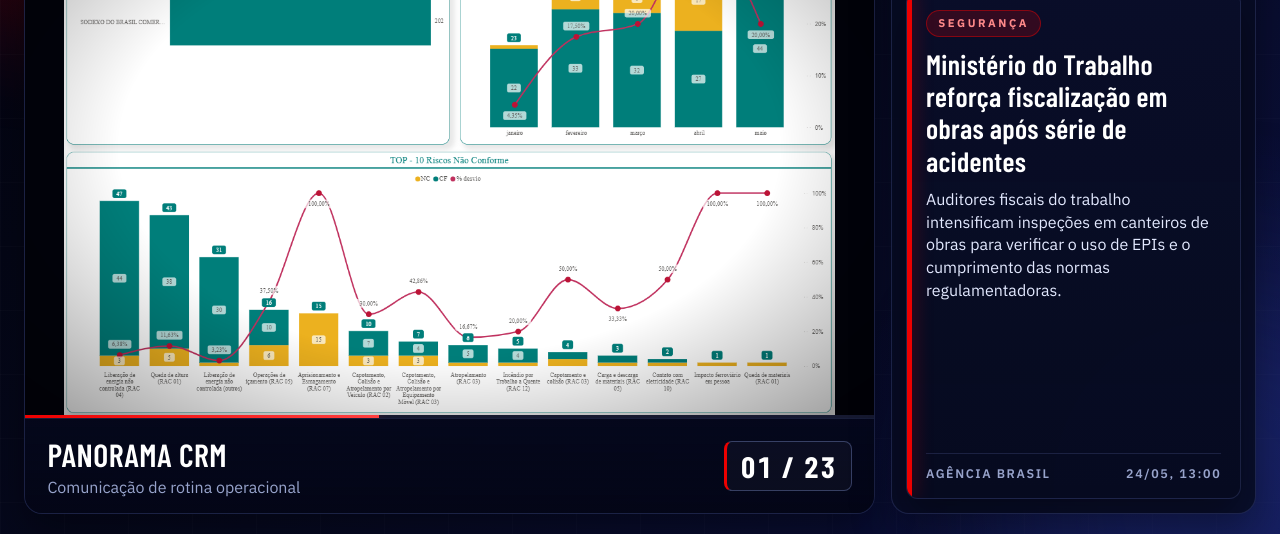
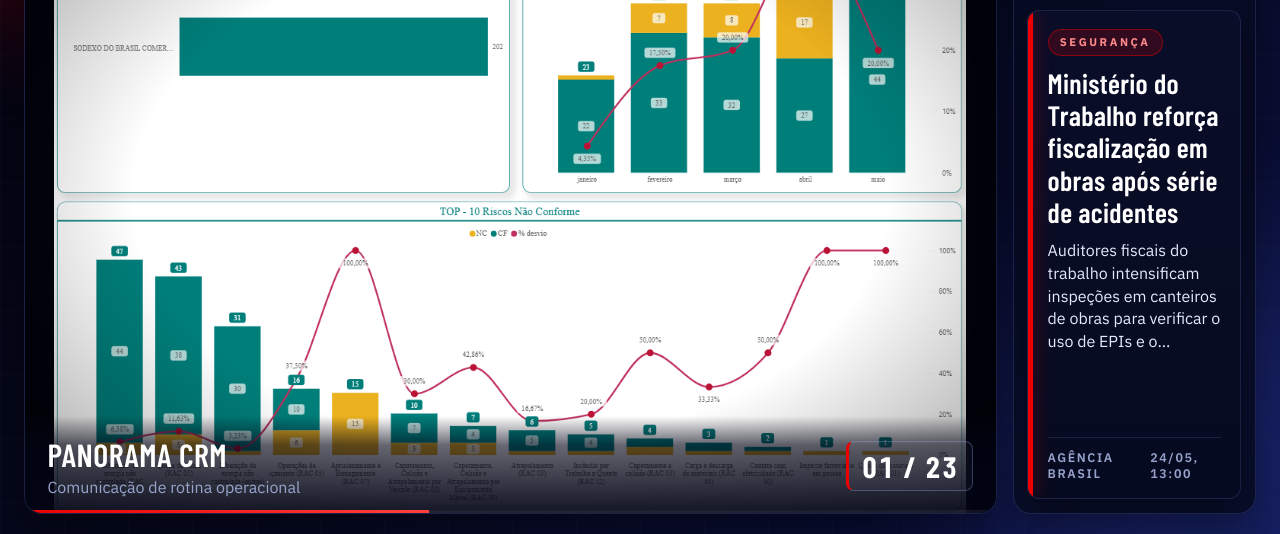
Before and after one commit to Leomanzoli/SDX-tv, a plain HTML site: page index.html in a window 1280 px wide. Shown: the part 266-800 px from the top of the page. Drawn offline with nearby package versions, Linux system fonts and the light colour scheme; no server answers.

Commit message:
Ampliar quadro de imagem: grid 8fr:2fr e hero-meta como overlay

```diff
--- a/styles.css
+++ b/styles.css
@@ -239,7 +239,7 @@ body::before {
 .content-grid {
   flex: 1;
   display: grid;
-  grid-template-columns: minmax(0, 7fr) minmax(0, 3fr);
+  grid-template-columns: minmax(0, 8fr) minmax(0, 2fr);
   gap: 1rem;
   min-height: 0;
 }
@@ -333,12 +333,16 @@ body::before {
   color: var(--text-soft);
 }
 
-/* progress bar between slide and meta */
+/* progress bar overlaid just above hero-meta */
 .slide-progress {
-  position: relative;
+  position: absolute;
+  bottom: 0;
+  left: 0;
+  right: 0;
   height: 3px;
   background: rgba(255, 255, 255, 0.06);
   overflow: hidden;
+  z-index: 6;
 }
 
 .slide-progress-bar {
@@ -350,13 +354,17 @@ body::before {
 }
 
 .hero-meta {
+  position: absolute;
+  bottom: 0;
+  left: 0;
+  right: 0;
+  z-index: 5;
   display: flex;
   justify-content: space-between;
   align-items: center;
   gap: 1.5rem;
-  padding: 1rem 1.4rem;
-  background: linear-gradient(180deg, rgba(3, 5, 22, 0.55), rgba(3, 5, 22, 0.92));
-  border-top: 1px solid var(--line);
+  padding: 1.2rem 1.4rem 1rem;
+  background: linear-gradient(0deg, rgba(3, 5, 22, 0.92) 0%, rgba(3, 5, 22, 0.6) 70%, transparent 100%);
 }
 
 .meta-text {
```
